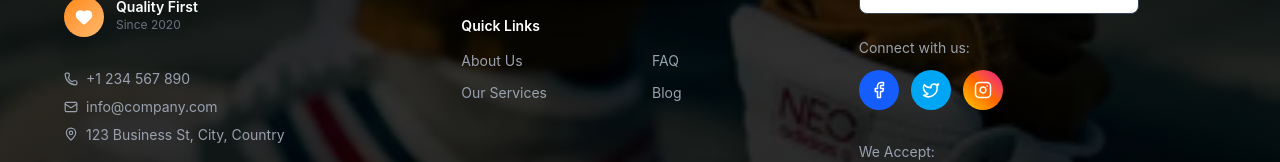
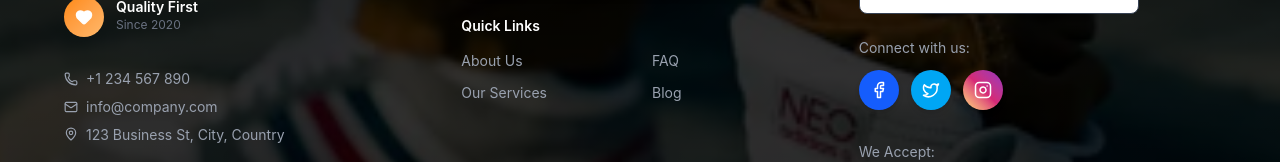
Before and after one commit to DuyPhatpeo/ecommerce, a React (Vite) app: page / in a window 1280 px wide. Shown: the part 4123-4285 px from the top of the page. Built offline with nearby package versions, Linux system fonts and the light colour scheme; no server answers; the database is empty; grey boxes are pictures that could not be loaded.

Commit message:
style(footer): polish social icon styles
- Improve hover effects
- Refactor shadow styles
- Improve icon transitions

```diff
--- a/src/components/general/Footer.tsx
+++ b/src/components/general/Footer.tsx
@@ -146,18 +146,45 @@ export default function Footer() {
             {/* Social Icons */}
             <div className="pt-2">
               <p className="text-gray-400 text-sm mb-3">Connect with us:</p>
+
               <div className="flex flex-wrap gap-3">
+                {/* Facebook */}
                 <Button
                   icon={<Facebook size={18} />}
-                  className="w-10 h-10 bg-blue-600 hover:bg-blue-700 text-white rounded-full transition-all hover:scale-110 hover:shadow-lg hover:shadow-blue-500"
+                  className="
+        w-10 h-10 rounded-full text-white
+        bg-blue-600
+        shadow-md
+        transition-all
+        hover:scale-110 hover:shadow-lg hover:shadow-blue-500/50
+        hover:bg-blue-700
+      "
                 />
+
+                {/* Twitter */}
                 <Button
                   icon={<Twitter size={18} />}
-                  className="w-10 h-10 bg-sky-500 hover:bg-sky-600 text-white rounded-full transition-all hover:scale-110 hover:shadow-lg hover:shadow-sky-400"
+                  className="
+        w-10 h-10 rounded-full text-white
+        bg-sky-500
+        shadow-md
+        transition-all
+        hover:scale-110 hover:shadow-lg hover:shadow-sky-400/50
+        hover:bg-sky-600
+      "
                 />
+
+                {/* Instagram */}
                 <Button
                   icon={<Instagram size={18} />}
-                  className="w-10 h-10 bg-gradient-to-tr from-yellow-400 via-orange-500 to-pink-600 rounded-full text-white transition-all hover:scale-110 hover:shadow-lg hover:shadow-pink-500"
+                  className="
+        w-10 h-10 rounded-full text-white
+        bg-gradient-to-tr from-[#feda75] via-[#d62976] to-[#962fbf]
+        shadow-md
+        transition-all
+        hover:scale-110 hover:shadow-lg hover:shadow-pink-500/40
+        hover:from-[#feda75] hover:via-[#e72c80] hover:to-[#b43cdf]
+      "
                 />
               </div>
             </div>
```
